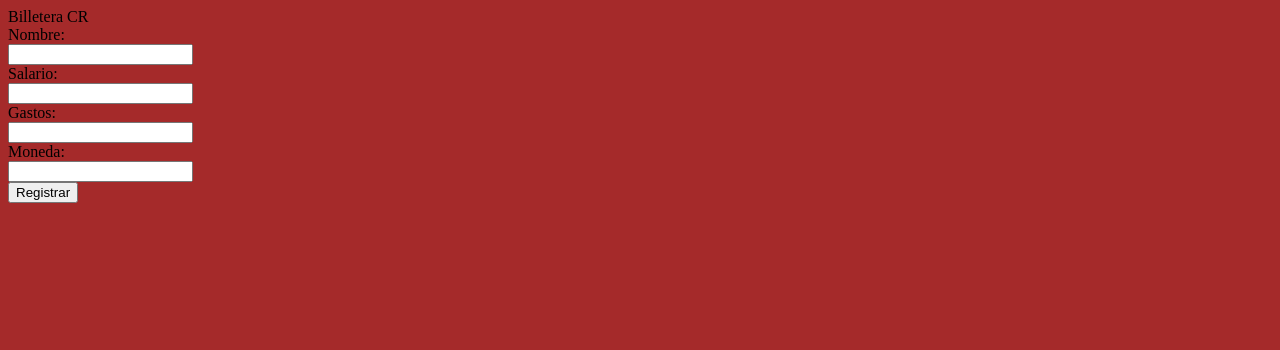
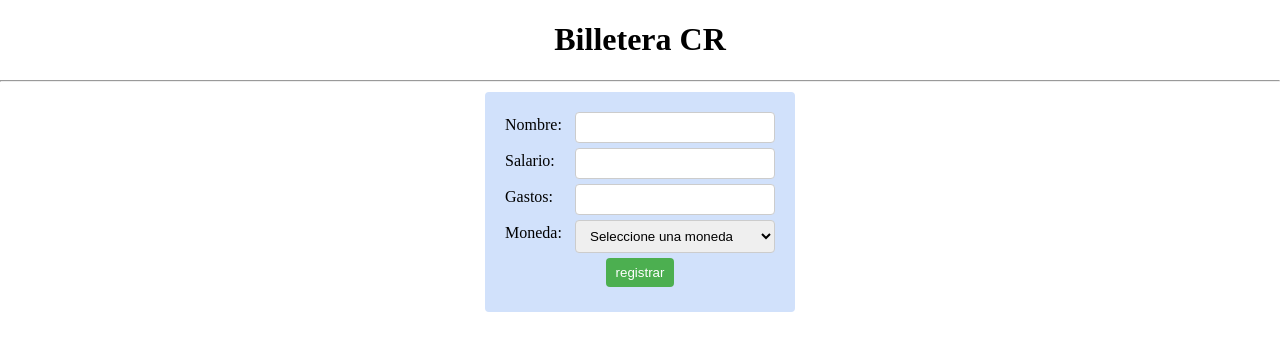
Before and after one commit to selev/wallet_front_site, a plain HTML site: page index.html in a window 1280 px wide. Drawn offline with Linux system fonts and the light colour scheme.

Commit message:
Add styles to registration form

```diff
--- a/index.html
+++ b/index.html
@@ -1,30 +1,51 @@
 <!DOCTYPE html>
 <html lang="en">
   <head>
-    <meta charset="UTF-8">
-    <meta http-equiv="X-UA-Compatible" content="IE=edge">
-    <meta name="viewport" content="width=device-width, initial-scale=1.0">
-    <link rel="stylesheet" href="styles.css">
+    <meta charset="UTF-8" />
+    <meta http-equiv="X-UA-Compatible" content="IE=edge" />
+    <meta name="viewport" content="width=device-width, initial-scale=1.0" />
+    <link rel="stylesheet" href="styles.css" />
     <title id="Titulo">Billetera CR</title>
-    <head id="Ti">Billetera CR</head>
   </head>
   <body>
-
-<div id="cuerpoDatos">
-    <form id="diseñoEncuesta" class="DDatos">
-        <label for="Enombre">Nombre: </label><br>
-        <input type="text" id="EntradaNombre" name="EntradaNombre"><br>
-        <label for="ESalario">Salario: </label><br>
-        <input type="text" id="EntradaSalario" name="EntradaSalario"><br>
-        <label for="Egastos">Gastos: </label><br>
-        <input type="text" id="EntradaGastos" name="EntradaGastos"><br>
-        <label for="Emoneda" >Moneda: </label><br>
-        <input type="text" id="EntradaMoneda" name="EntradaMoneda"><br>
-
+    <header>
+      <h1>Billetera CR</h1>
+      <hr />
+    </header>
+    <div id="cuerpoDatos" class="register-container">
+      <form id="diseñoEncuesta" class="register-form">
+        <div>
+          <label for="Enombre">Nombre: </label>
+        </div>
+        <div>
+          <input type="text" id="EntradaNombre" name="EntradaNombre" />
+        </div>
+        <div>
+          <label for="ESalario">Salario: </label>
+        </div>
+        <div>
+          <input type="text" id="EntradaSalario" name="EntradaSalario" />
+        </div>
+        <div>
+          <label for="Egastos">Gastos: </label>
+        </div>
+        <div>
+          <input type="text" id="EntradaGastos" name="EntradaGastos" />
+        </div>
+        <div>
+          <label for="Emoneda">Moneda: </label>
+        </div>
+        <div>
+          <select id="EntradaMoneda">
+            <option value="">Seleccione una moneda</option>
+            <option value="cop">Peso colombiano</option>
+            <option value="us">Dolar Estadounidense</option>
+          </select>
+        </div>
+        <div class="register-button">
+          <input type="submit" value="registrar" />
+        </div>
       </form>
-    <button id="botonResgistro">Registrar</button>
-
     </div>
-
   </body>
 </html>
--- a/styles.css
+++ b/styles.css
@@ -1,3 +1,61 @@
 body {
-    background-color: brown;
+  margin: auto;
 }
+
+header {
+    margin-bottom: 20px;
+}
+
+header > h1 {
+  text-align: center;
+  width: 100%;
+}
+
+.register-container {
+  margin: 10px 0;
+  display: grid;
+  grid-template-columns: repeat(1, 1fr);
+  gap: 10px;
+  grid-auto-rows: 200px;
+  grid-template-areas: "a";
+}
+
+.register-form {
+  display: grid;
+  grid-template-columns: 70px 200px;
+  background-color: rgb(209, 225, 251);
+  border-radius: 4px;
+  padding: 20px;
+  grid-area: a;
+  align-self: center;
+  justify-self: center;
+  line-height: 25px;
+}
+
+.register-form > div {
+  padding-bottom: 5px;
+}
+
+.register-button {
+  grid-column-start: 1;
+  grid-column-end: 3;
+  text-align: center;
+}
+
+input[type="text"], select {
+  width: 100%;
+  padding: 7px 10px;
+  display: inline-block;
+  border: 1px solid rgb(204, 204, 204);
+  border-radius: 4px;
+  box-sizing: border-box;
+}
+
+input[type="submit"] {
+  background-color: rgb(76, 175, 80);
+  color: white;
+  padding: 7px 10px;
+  border: none;
+  border-radius: 4px;
+  cursor: pointer;
+}
```
Lines whose indentation alone changed are shown as unchanged.
